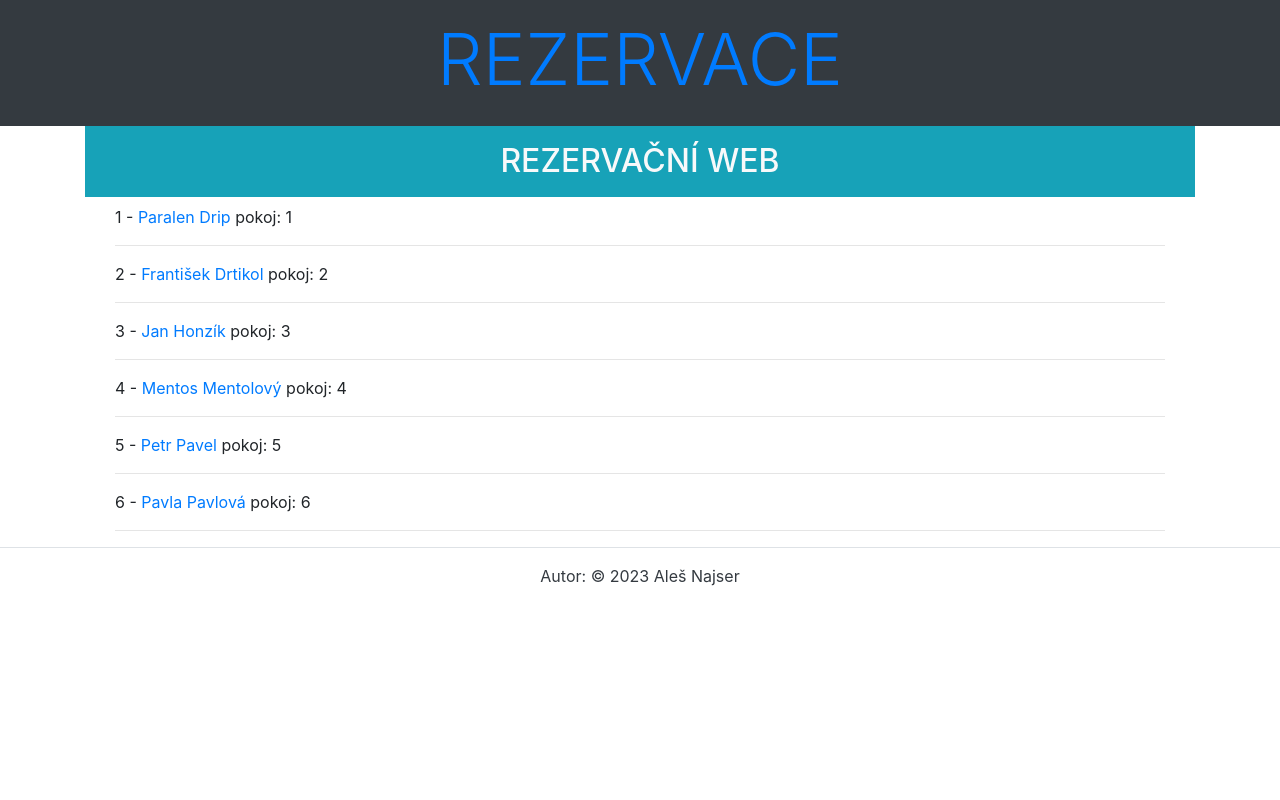
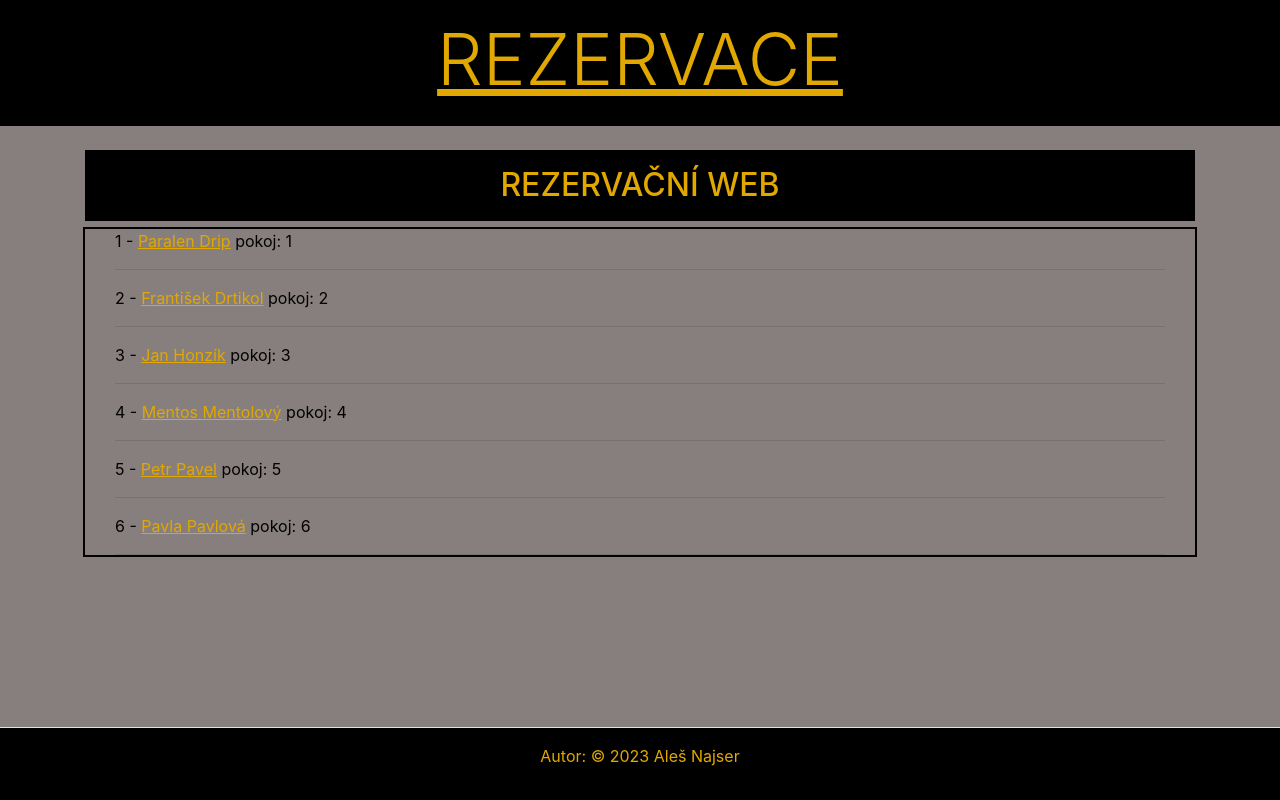
Before and after one commit to REALDoomix/djangoRezervace, a Django app: page /rezervace/ in a window 1280 px wide. Run offline with Django 4.2, Linux system fonts and the light colour scheme; data comes from the database, SQL or seed files in the repository; some libraries are stand-ins or nearby versions.

Commit message:
updated css

```diff
--- /dev/null
+++ b/rezervace/static/css/styles.css
@@ -0,0 +1,57 @@
+@keyframes slideInTop {
+  0% {
+    transform: translateY(-100%);
+  }
+  100% {
+    transform: translateY(0);
+  }
+}
+
+@keyframes fadeIn {
+  0% { opacity: 0; }
+  100% { opacity: 1; }
+}
+
+.black{
+  color: #000000;
+}
+.yellow{
+  color: #e0a800;
+}
+.bg-black{
+  background-color: #000000;
+}
+.bg-yellow{
+  background-color: #e0a800;
+}
+
+.index-container {
+  outline: 2px solid black;
+}
+
+a, .a-header{
+  color: #e0a800;
+  text-decoration:underline;
+}
+
+header {
+  animation: 1s ease-out 0s 1 slideInTop;
+  background: #000;
+  padding: 40px;
+}
+
+body {
+  height: 100%;
+  background-color: #877e7e;
+}
+
+footer {
+  animation: 1s ease-out 0s 1 fadeIn;
+  position: fixed;
+  width:100%;
+  bottom: 0;
+}
+
+p{
+  color: #000000;
+}
--- a/rezervace/templates/index.html
+++ b/rezervace/templates/index.html
@@ -2,9 +2,10 @@
 
 {% block content %}
 
-            <h2 class="bg-info text-light text-center text-uppercase p-3">{{ nadpis }}</h2>
+    <br>
+            <h2 class="yellow bg-black text-center text-uppercase p-3">{{ nadpis }}</h2>
 
-            <div class="container">
+            <div class="container index-container">
             {% for reserve in rezervace %}
                 <div class="col-lg-12">
                     <p>{{ reserve.idrezervace }} - <a href="{% url 'zakaznik_detail' reserve.zakaznik.id %}">{{ reserve.zakaznik.jmenoZakaznika }} {{ reserve.zakaznik.prijmeniZakaznika }}</a> pokoj:
--- a/rezervace/templates/page/footer.html
+++ b/rezervace/templates/page/footer.html
@@ -1,4 +1,4 @@
 {% load static %}
-<footer class="container-fluid p-3 border-top">
-    <p class="text-center text-dark">Autor: &copy; 2023 Aleš Najser</p>
+<footer class="container-fluid p-3 border-top bg-black ">
+    <p class="text-center yellow">Autor: &copy; 2023 Aleš Najser</p>
 </footer>
--- a/rezervace/templates/page/header.html
+++ b/rezervace/templates/page/header.html
@@ -1,3 +1,5 @@
-<header class="p-3 text-center bg-dark">
-    <h1 class="display-3 text-info text-uppercase text-center"><a href="{% url 'index' %}">Rezervace</a></h1>
+{% load static %}
+<link rel="stylesheet" href="{% static 'css/styles.css' %}">
+<header class="p-3 text-centerr">
+    <h1 class="display-3 text-info text-uppercase text-center"><a href="{% url 'index' %}" class="a-header">Rezervace</a></h1>
 </header>
```
Also changed, not shown: rezervace/templates/customers/detail.html (+8 -17 lines).
